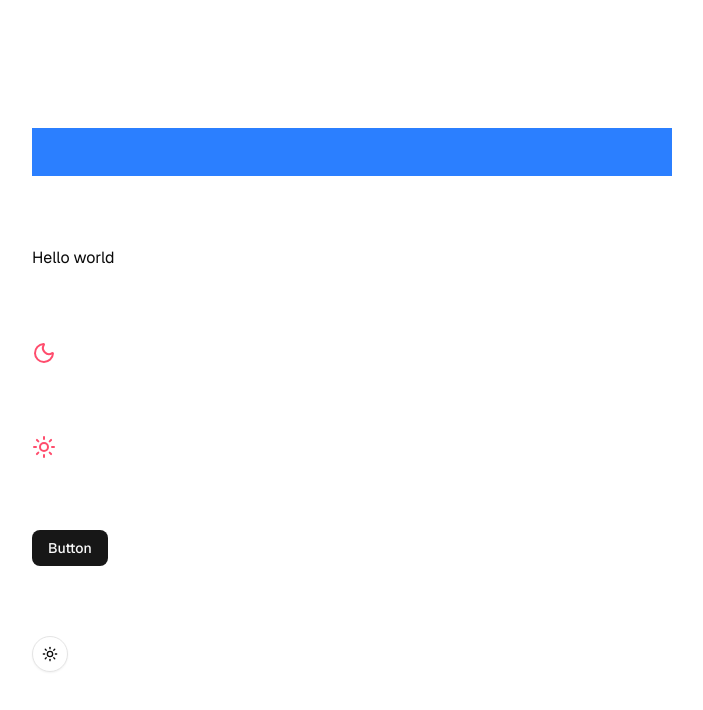
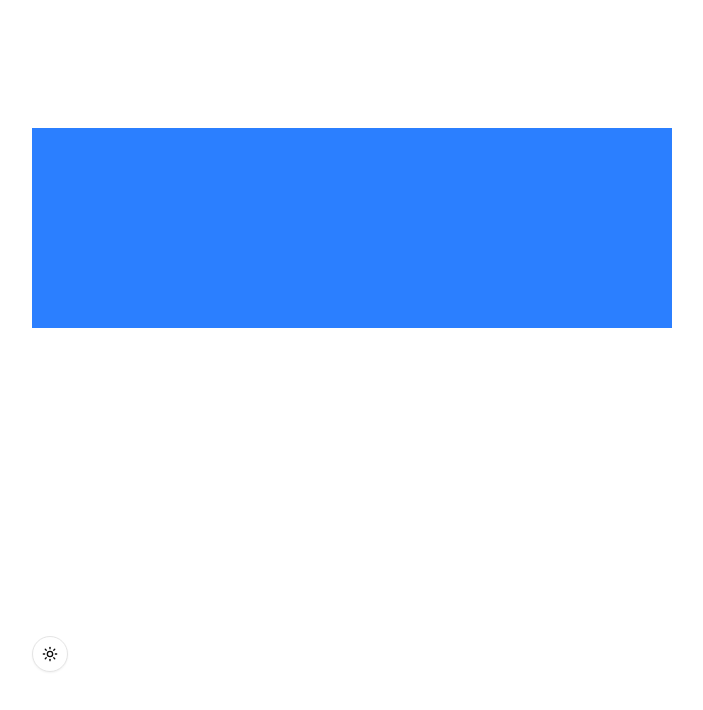
Before and after one commit to gohit-xyz/link-store, a Next.js app: page / in a window 1280 px wide. Shown: the top 710 px of the page, without its empty margins (288-991 px from the left). Built offline with nearby package versions, Linux system fonts and the light colour scheme.

Commit message:
🏗️ [Remove] unused imports and placeholder UI elements from the home page.

```diff
--- a/src/app/page.tsx
+++ b/src/app/page.tsx
@@ -1,16 +1,10 @@
-import { Heart, Moon, Sun } from "lucide-react";
-import { Button } from "../components/ui/button";
 import { ThemeToggle } from "../components/theme-toggle.";
 
 export default function Home() {
   return (
     <div className="flex min-h-screen items-center justify-center bg-zinc-50 font-sans dark:bg-black">
       <main className="flex min-h-screen w-full max-w-3xl flex-col items-center justify-between py-32 px-16 bg-white dark:bg-black sm:items-start">
-        <div className="bg-blue-500 w-full h-12"></div>
-        <h1>Hello world</h1>
-        <Moon className="h-6 w-6 stroke-2 text-[#ff4d6d]" />
-        <Sun size={24} strokeWidth={2} color="#ff4d6d" />
-        <Button className="cursor-pointer">Button</Button>
+        <div className="bg-blue-500 w-full h-50"></div>
         <ThemeToggle />
       </main>
     </div>
```
